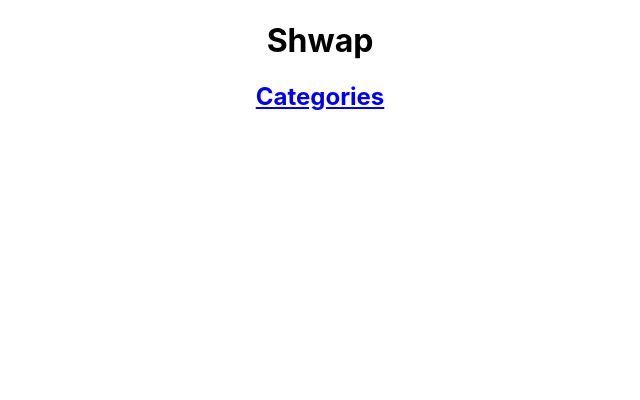
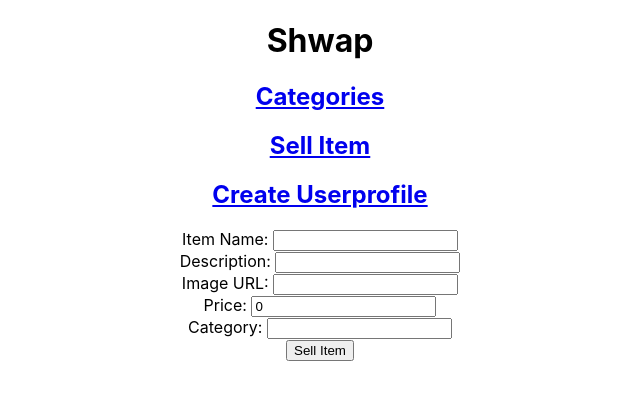
Before and after one commit to MrMcSnail/shwap-app, a React (Create React App) app: page /sell in a window 1280 px wide. Before the commit this address had no page. Shown: the top 400 px of the page, without its empty margins (320-960 px from the left). Built offline with nearby package versions, Linux system fonts and the light colour scheme.

Commit message:
add sellitem, createuser, fetchallusers

```diff
--- a/src/App.js
+++ b/src/App.js
@@ -3,6 +3,8 @@ import { BrowserRouter, Routes, Route } from "react-router-dom";
 import Header from "./components/header";
 import NavBar from "./components/nav";
 import ItemList from "./components/item-list";
+import SellItem from "./components/sell-item";
+import CreateUser from "./components/create-user";
 import CategoryList from "./components/category-list";
 
 function App() {
@@ -15,6 +17,8 @@ function App() {
           <Route path="/categories" element={<CategoryList />} />
           <Route path="/items" element={<ItemList />} />
           <Route path="/items/:category_name" element={<ItemList />} />
+          <Route path="/sell" element={<SellItem />} />
+          <Route path="/createuser" element={<CreateUser />} />
         </Routes>
       </div>
     </BrowserRouter>
--- a/src/api.js
+++ b/src/api.js
@@ -19,4 +19,23 @@ export function fetchItemsByCategory(category_name) {
     return res.data.items;
   })
 }
+
+export function sellItem(body) {
+  return shwapApi.post(`/items`, body).then((res) => {
+    return res.data.item;
+  })
+}
+
+export function createNewUser(body) {
+  return shwapApi.post(`/users`, body).then((res) => {
+    return res.data.user;
+  })
+}
+
+export function fetchAllUsers() {
+  return shwapApi.get(`/users`).then((res) => {
+    return res.data.users;
+  })
+}
+
 ;
--- /dev/null
+++ b/src/components/create-user.js
@@ -0,0 +1,40 @@
+import { createNewUser } from "../api";
+import { useState } from "react";
+
+const CreateUser = () => {
+    const [username, setUsername] = useState("");
+    const [avatarURL, setAvatarURL] = useState("");
+
+    const handleSubmit = (event) => {
+        event.preventDefault();
+        createNewUser({
+            username: username,
+            avatar_url: avatarURL,
+        });
+    };
+
+    return (
+        <>
+            <form onSubmit={handleSubmit}>
+                <label for="username">Username: </label>
+                <input
+                    type="text"
+                    id="username"
+                    onChange={(event) => setUsername(event.target.value)}
+                    value={username}
+                />
+                <br />
+                <label for="avatarURL">Avatar URL: </label>
+                <input
+                    type="url"
+                    id="avatarURL"
+                    onChange={(event) => setAvatarURL(event.target.value)}
+                    value={avatarURL}
+                /><br/>
+                <button type="submit">Create Userprofile</button>
+            </form>
+        </>
+    );
+};
+
+export default CreateUser;
--- a/src/components/nav.js
+++ b/src/components/nav.js
@@ -4,6 +4,8 @@ const NavBar = () => {
     return (
         <nav className="NavBar">
             <Link to="/categories"><h2>Categories</ h2></Link>
+            <Link to="/sell"><h2>Sell Item</h2></Link>
+            <Link to="/createuser"><h2>Create Userprofile</h2></Link>
         </nav>
     )
 }
--- /dev/null
+++ b/src/components/sell-item.js
@@ -0,0 +1,47 @@
+import { sellItem } from "../api";
+import { useState } from 'react'
+
+const SellItem = () => {
+    const [itemName, setItemName] = useState('');
+    const [description, setDescription] = useState('');
+    const [imgURL, setImgURL] = useState('');
+    const [price, setPrice] = useState(0);
+    const [category, setCategory] = useState('');
+
+
+
+    const handleSubmit = (event) => {
+        event.preventDefault()
+        console.log(event)
+        sellItem(
+            {
+                "item_name": itemName,
+                "description": description,
+                "img_url": imgURL,
+                "price": price,
+                "category_name": category,
+            }
+        );
+    }
+
+    return (
+        <>
+            <form onSubmit={handleSubmit}>
+                <label for="item_name">Item Name: </label>
+                <input type="text" id="item_name" onChange={(event) => setItemName(event.target.value)} value={itemName} /><br />
+                <label for="description">Description: </label>
+                <input type="text" id="description" onChange={(event) => setDescription(event.target.value)} value={description} /><br />
+                <label for="img_url">Image URL: </label>
+                <input type="url" id="img_url" onChange={(event) => setImgURL(event.target.value)} value={imgURL} /><br />
+                <label for="price">Price: </label>
+                <input type="number" id="price" onChange={(event) => setPrice(event.target.value)} value={price} /><br />
+                <label for="category_name">Category: </label>
+                <input type="text" id="category_name" onChange={(event) => setCategory(event.target.value)} value={category} /><br />
+                <button type="submit">Sell Item</button>
+            </form>
+
+        </>
+    )
+}
+
+export default SellItem;
```
Also changed, not shown: src/components/user-list.js (added, +23 -0 lines), src/components/user-card.js (added).
